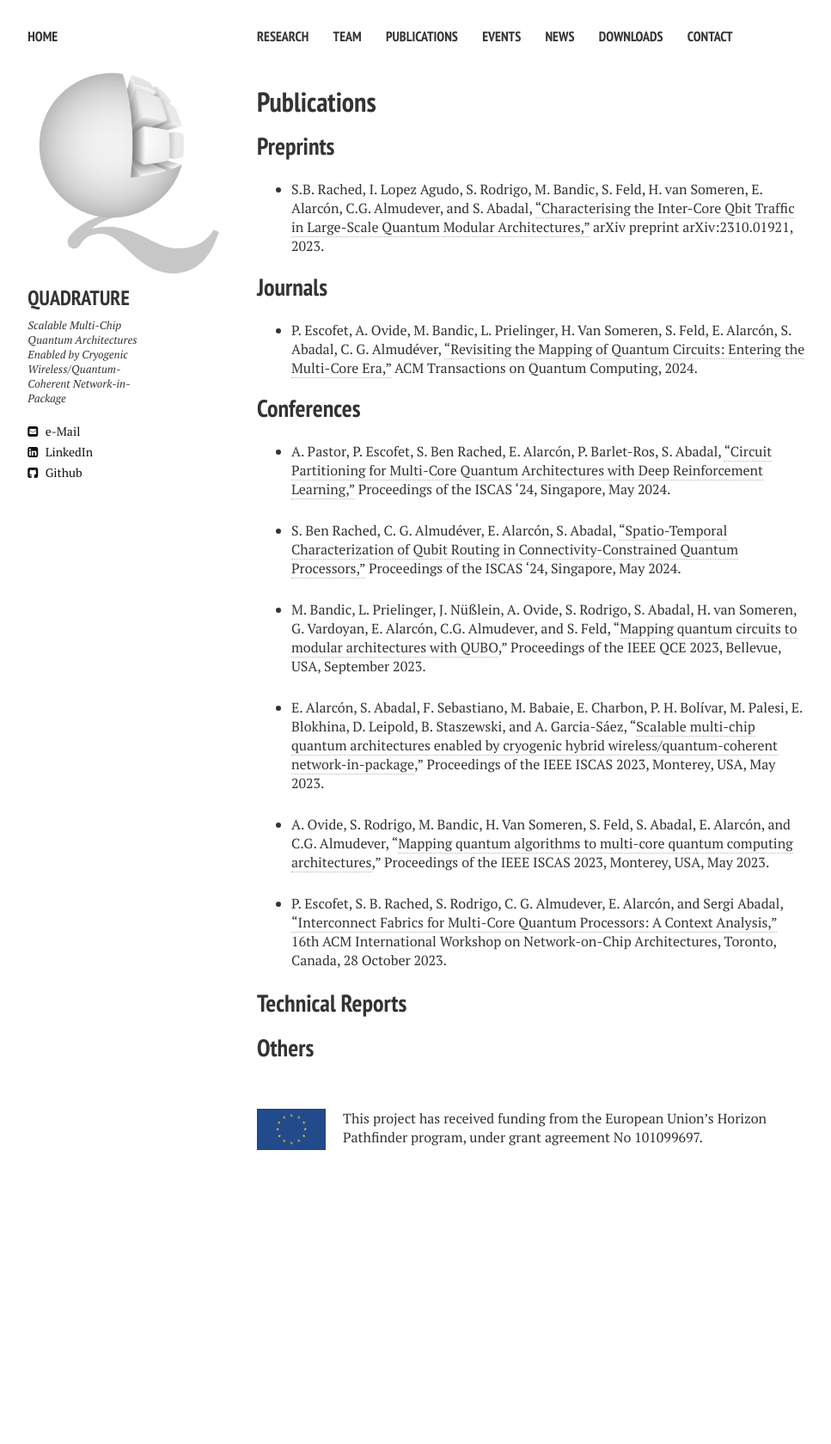
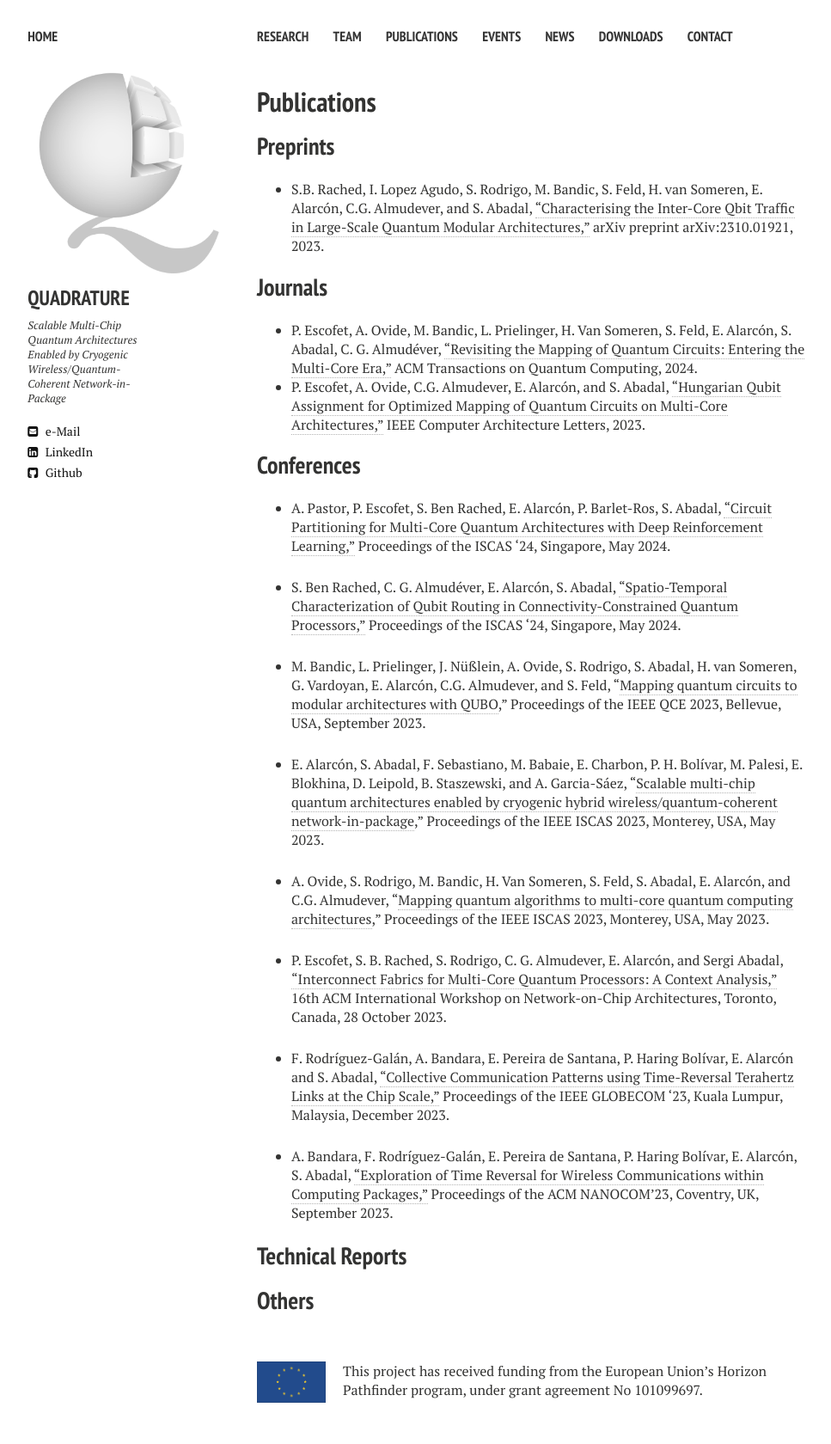
Before and after one commit to biddu/biddu.github.io, a Jekyll site: the page built from publications.md, in a window 1280 px wide. Shown: the whole page at 86% size, without its empty margins (21-988 px from the left). Built offline with Jekyll 4.4.1, drawn with Linux system fonts in a browser that asks for light colours; nearby versions of some CDN libraries; before the commit the page ends 1386 px from its top, so only the background shows below that.

Commit message:
Update publications.md

```diff
--- a/publications.md
+++ b/publications.md
@@ -13,6 +13,7 @@ comments: false
 
 ## Journals
 + P. Escofet, A. Ovide, M. Bandic, L. Prielinger, H. Van Someren, S. Feld, E. Alarcón, S. Abadal, C. G. Almudéver, [“Revisiting the Mapping of Quantum Circuits: Entering the Multi-Core Era,”](https://arxiv.org/pdf/2403.17205.pdf) ACM Transactions on Quantum Computing, 2024.
++ P. Escofet, A. Ovide, C.G. Almudever, E. Alarcón, and S. Abadal, [“Hungarian Qubit Assignment for Optimized Mapping of Quantum Circuits on Multi-Core Architectures,”](https://www.computer.org/csdl/journal/ca/2023/02/10262036/1QJwn8osSbu) IEEE Computer Architecture Letters, 2023.
 
 ## Conferences
 + A. Pastor, P. Escofet, S. Ben Rached, E. Alarcón, P. Barlet-Ros, S. Abadal, [“Circuit Partitioning for Multi-Core Quantum Architectures with Deep Reinforcement Learning,”](https://arxiv.org/pdf/2401.17976.pdf) Proceedings of the ISCAS ‘24, Singapore, May 2024.
@@ -27,6 +28,11 @@ comments: false
 
 + P. Escofet, S. B. Rached, S. Rodrigo, C. G. Almudever, E. Alarcón, and Sergi Abadal, [“Interconnect Fabrics for Multi-Core Quantum Processors: A Context Analysis,”](https://arxiv.org/pdf/2309.07313.pdf) 16th ACM International Workshop on Network-on-Chip Architectures, Toronto, Canada, 28 October 2023.
 
++ F. Rodríguez-Galán, A. Bandara, E. Pereira de Santana, P. Haring Bolívar, E. Alarcón and S. Abadal, [“Collective Communication Patterns using Time-Reversal Terahertz Links at the Chip Scale,”](https://arxiv.org/pdf/2309.01428) Proceedings of the IEEE GLOBECOM ‘23, Kuala Lumpur, Malaysia, December 2023.
+
++ A. Bandara, F. Rodríguez-Galán, E. Pereira de Santana, P. Haring Bolívar, E. Alarcón, S. Abadal, [“Exploration of Time Reversal for Wireless Communications within Computing Packages,”](https://arxiv.org/pdf/2307.10820) Proceedings of the ACM NANOCOM’23, Coventry, UK, September 2023.
+
+
 
 
 ## Technical Reports
```
